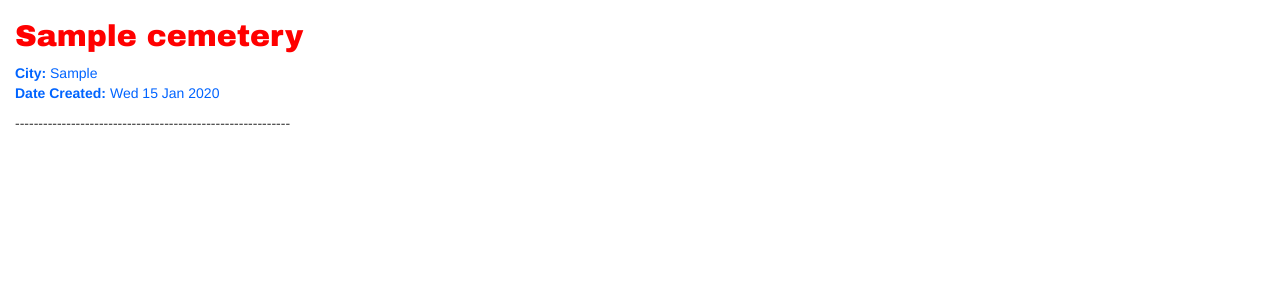
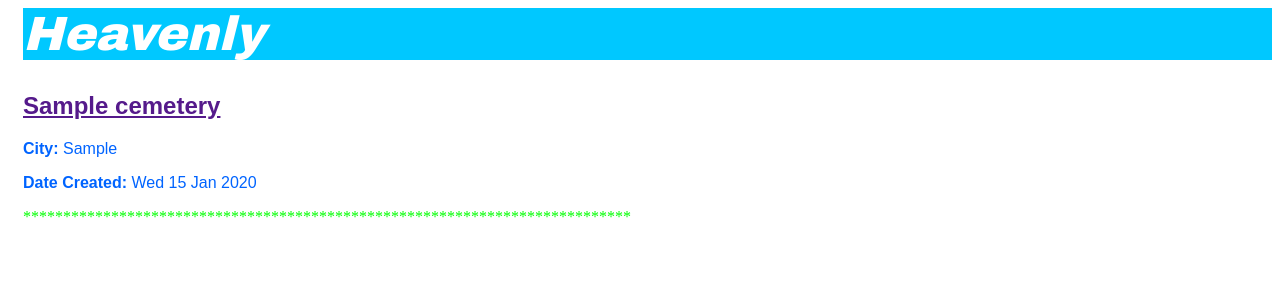
Before and after one commit to ibojeddi/project_heaven, a Django app: template heaven/templates/heaven/cemetery_list.html in a window 1280 px wide. Shown: the top 300 px of the page. Run offline with Django 3.2, Linux system fonts and the light colour scheme; the template is opened without the code that fills it: values that come from a table or form of the project are taken from there, others are empty; tables that the repository leaves empty hold one stand-in row (values such as "Sample post"); some libraries are stand-ins or nearby versions.

Commit message:
Added page header

```diff
--- a/heaven/static/css/heaven.css
+++ b/heaven/static/css/heaven.css
@@ -1,10 +1,26 @@
+.page-header{
+	color:black;
+	font-family:Arial Black;
+	margin:Auto;
+	background-color:rgb(0,200,255);
+}
+
+.page-header h1, .page-header h1 a, .page-header h1 a:visited, .page-header h1 a:active {
+    color: #ffffff;
+    font-size: 36pt;
+    text-decoration: none;
+	font-style:italic;
+}
+
 .city{
 	margin:0 0 0 0;
 	color:rgb(0,100,255);
+	font-family:Arial;
 
 }
 .date {
     color: rgb(0,100,255);
+	font-family:Arial;
 }
 
 body {
@@ -12,11 +28,20 @@ body {
 }
 
 
-h2 a {
-    color: rgb(255,0,0);
-    font-family: Arial Black;
-}
-
 div{
 	border-color:blue;
 }
+.wrapper{
+	color:rgb(0,255,0)
+}
+.cname{
+	color:rgb(255,0,0);
+	font-family:Arial;
+
+}
+
+wrapper{
+	border:1px;
+	border-radius:5px;
+	background-color
+}
--- /dev/null
+++ b/heaven/templates/heaven/base.html
@@ -0,0 +1,18 @@
+{% load staticfiles %}
+<html>
+    <head>
+        <title>Heavenly</title>
+		<!--<link rel="stylesheet" href="//maxcdn.bootstrapcdn.com/bootstrap/3.2.0/css/bootstrap.min.css">
+		<link rel="stylesheet" href="//maxcdn.bootstrapcdn.com/bootstrap/3.2.0/css/bootstrap-theme.min.css">-->
+		<link rel="stylesheet" href="{% static 'css/heaven.css' %}">
+		<link href="//fonts.googleapis.com/css?family=Lobster&subset=latin,latin-ext" rel="stylesheet" type="text/css">
+    </head>
+	<body>
+		<div class="page-header">
+			<h1><a href="/">Heavenly</a></h1>
+		</div>
+		{% block content %}
+
+		{% endblock %}
+	</body>
+</html>
--- a/heaven/templates/heaven/cemetery_list.html
+++ b/heaven/templates/heaven/cemetery_list.html
@@ -1,20 +1,11 @@
-{% load staticfiles %}
-<html>
-    <head>
-        <title>Heavenly</title>
-		<link rel="stylesheet" href="//maxcdn.bootstrapcdn.com/bootstrap/3.2.0/css/bootstrap.min.css">
-		<link rel="stylesheet" href="//maxcdn.bootstrapcdn.com/bootstrap/3.2.0/css/bootstrap-theme.min.css">
-		<link rel="stylesheet" href="{% static 'css/heaven.css' %}">
-		<link href="//fonts.googleapis.com/css?family=Lobster&subset=latin,latin-ext" rel="stylesheet" type="text/css">
-    </head>
-	<body>
-		{% for cemetery in cemeteries %}
-		<div>
-			<h2><a href="">{{ cemetery.name }}</a></h2>
+{% extends 'heaven/base.html' %}
+{% block content %}
+	{% for cemetery in cemeteries %}
+		<div class="wrapper">
+			<h2 class="cname"><a href="">{{ cemetery.name }}</a></h2>
 			<p class="city"><b>City:</b> {{ cemetery.city }}</p>
 			<p class="date"><b>Date Created:</b> {{ cemetery.date_created|date:"D d M Y"|linebreaksbr }}</p>
-			<p>-----------------------------------------------------------</p>
+			<p>****************************************************************************</p>
 		</div>
-		{% endfor %}
-	</body>
-</html>
+	{% endfor %}
+{% endblock %}
```
